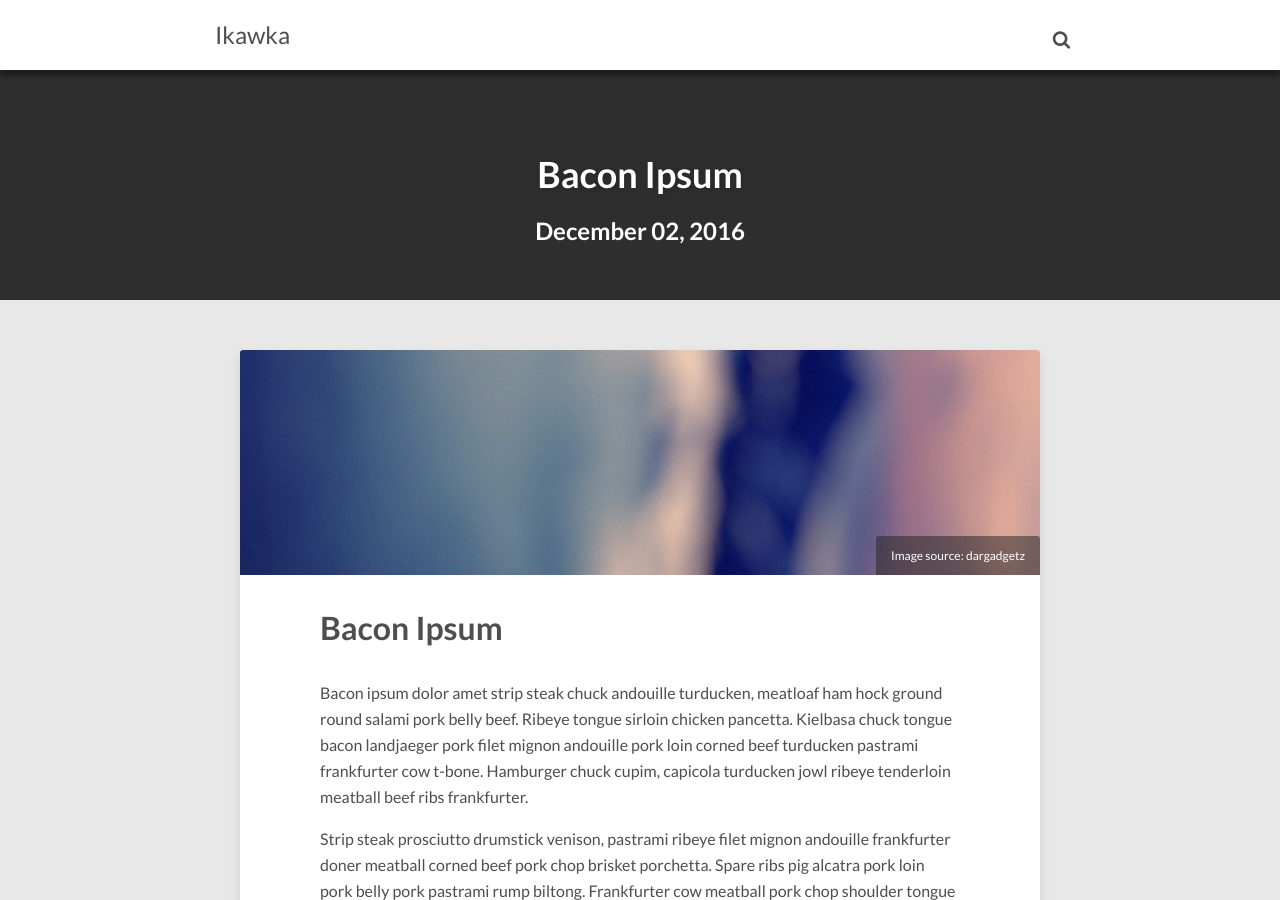
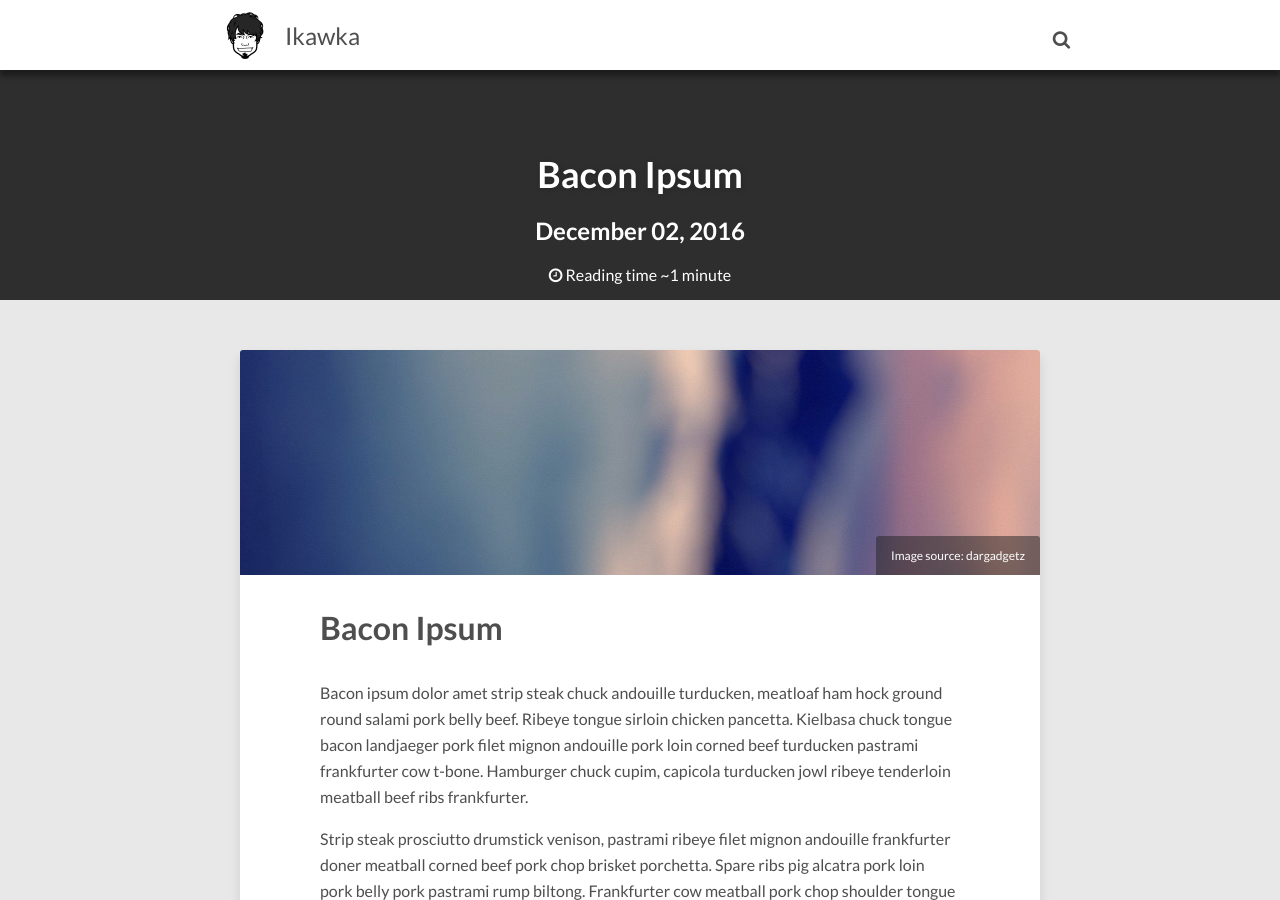
Before and after one commit to ikawka/ikawka.github.io, a Jekyll site: the page built from _posts/2016-12-02-sample-post.md, in a window 1280 px wide and 900 px high. Built offline with Jekyll 4.4.1, drawn with Linux system fonts in a browser that asks for light colours; nearby versions of some CDN libraries; comment, search, counter and statistics services are not loaded; some of the changed lines change nothing that is shown.

Commit message:
config update

```diff
--- a/_config.yml
+++ b/_config.yml
@@ -1,4 +1,9 @@
 title:            Ikawka
 description:      In Code We Trust
 
+disqus_shortname:
+reading_time:     true
+words_per_minute: 200
+logo:             images/logo.png
+
 theme: jekyll-theme-cayman
```
